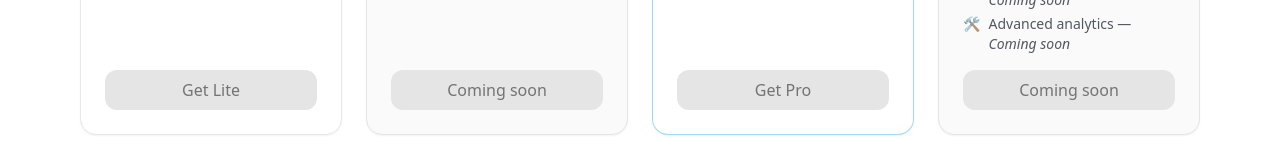
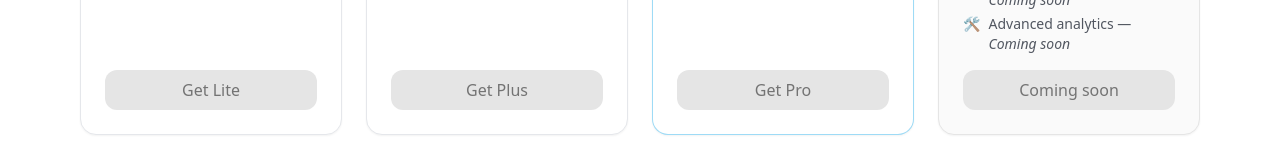
Before and after one commit to NewguyMMM/aeobro, a Next.js app: page /pricing in a window 1280 px wide. Shown: the part 422-575 px from the top of the page. Built offline with nearby package versions, Linux system fonts and the light colour scheme; no server answers.

Commit message:
Update page.tsx

```diff
--- a/app/(marketing)/pricing/page.tsx
+++ b/app/(marketing)/pricing/page.tsx
@@ -5,6 +5,7 @@ import { useEffect, useMemo, useState, useCallback } from "react";
 
 const PRICES = {
   LITE: process.env.NEXT_PUBLIC_STRIPE_PRICE_LITE ?? "",
+  PLUS: process.env.NEXT_PUBLIC_STRIPE_PRICE_PLUS ?? "",       // ✅ NEW: Plus wired to env
   PRO: process.env.NEXT_PUBLIC_STRIPE_PRICE_PRO ?? "",
   BUSINESS: process.env.NEXT_PUBLIC_STRIPE_PRICE_BUSINESS ?? "",
 } as const;
@@ -150,7 +151,8 @@ export default function PricingPage() {
   }, []);
 
   const showConfigHint = useMemo(() => {
-    const missing = !PRICES.LITE || !PRICES.PRO || !PRICES.BUSINESS;
+    // ✅ Include PLUS in dev hint so you see if its env is missing
+    const missing = !PRICES.LITE || !PRICES.PLUS || !PRICES.PRO || !PRICES.BUSINESS;
     return process.env.NODE_ENV !== "production" && missing;
   }, []);
 
@@ -319,7 +321,7 @@ export default function PricingPage() {
           priceId={PRICES.LITE}
         />
 
-        {/* Plus (Coming soon) */}
+        {/* Plus (now active, not coming soon) */}
         <PlanCard
           title="Plus"
           price="$19.99/mo"
@@ -328,9 +330,8 @@ export default function PricingPage() {
             { label: "Centralized AI Ready Profile", tooltip: CENTRALIZED_TOOLTIP },
             { label: "Updates", tooltip: UPDATES_TOOLTIP },
           ]}
-          btnText="Coming soon"
-          priceId=""           // intentionally blank; tier disabled
-          comingSoon
+          btnText="Get Plus"
+          priceId={PRICES.PLUS}      // ✅ uses env price; button auto-disables if missing
         />
 
         {/* Pro (Most Popular) */}
```
